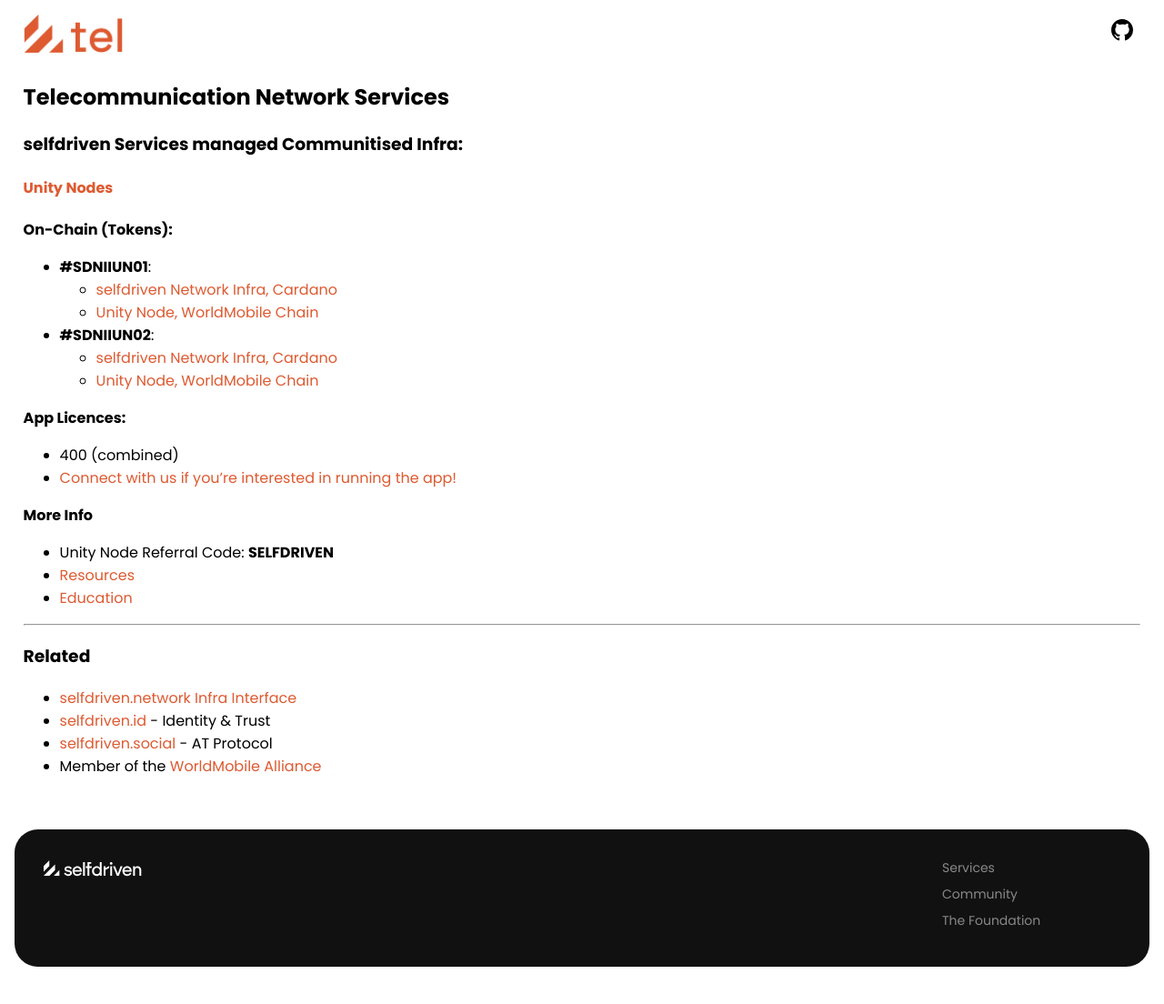
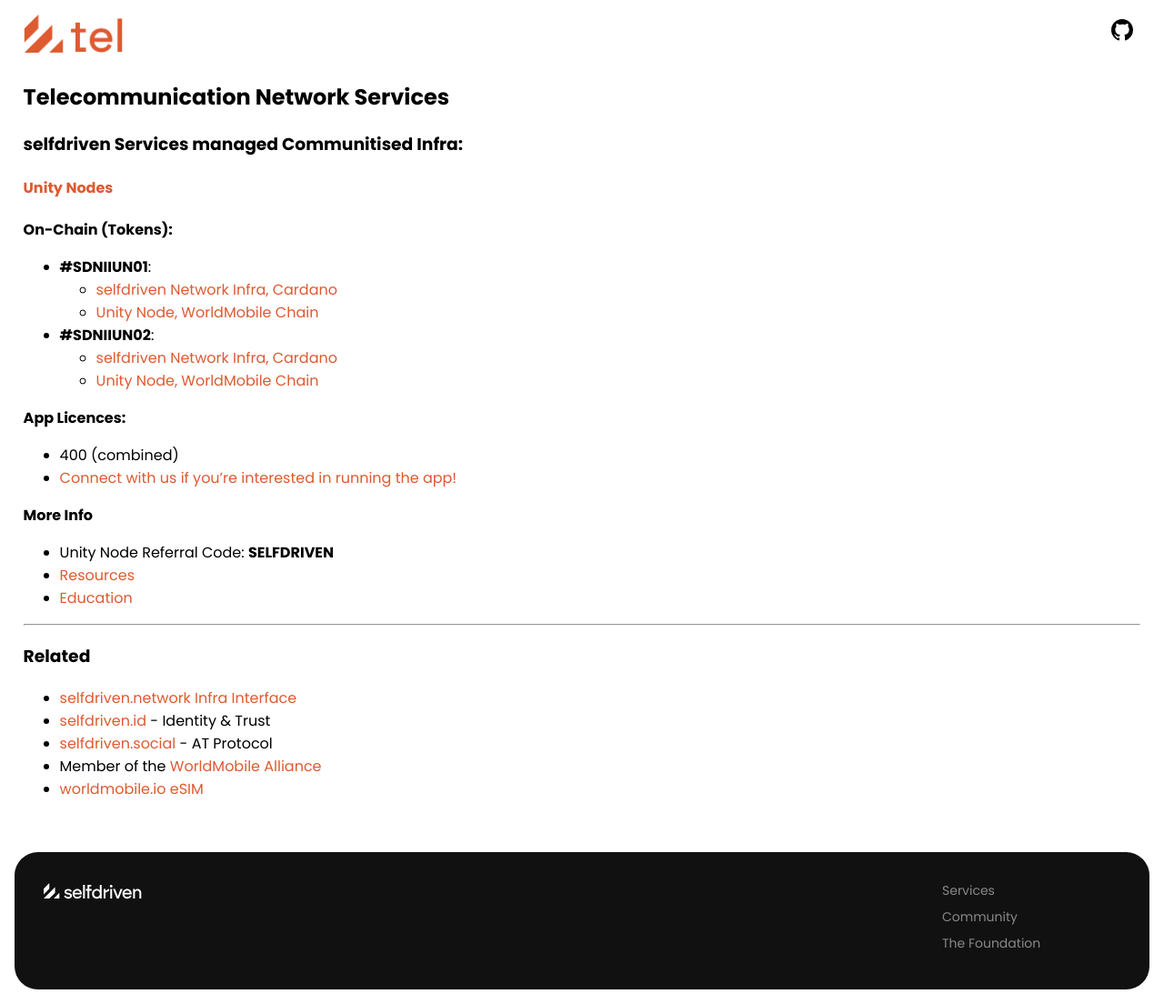
Before and after one commit to selfdriven-services/selfdriven-tel, a Jekyll site: the page built from docs/index.md, in a window 1280 px wide. Shown: the whole page at 91% size. Built offline with Jekyll 4.4.1, drawn with Linux system fonts in a browser that asks for light colours; before the commit the page ends 1079 px from its top, so only the background shows below that.

Commit message:
Update index.md

```diff
--- a/docs/index.md
+++ b/docs/index.md
@@ -35,3 +35,4 @@
 - [selfdriven.id](https://selfdriven.id) - Identity & Trust
 - [selfdriven.social](https://selfdriven.social) - AT Protocol
 - Member of the [WorldMobile Alliance](https://www.worldmobilealliance.io/)
+- [worldmobile.io eSIM](https://esim.worldmobile.io/)
```
